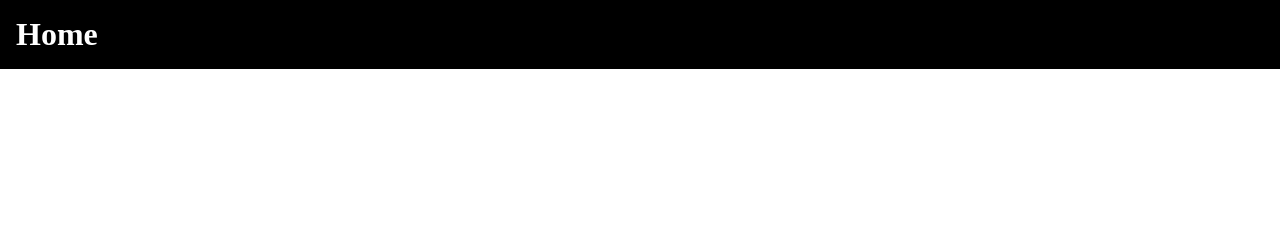
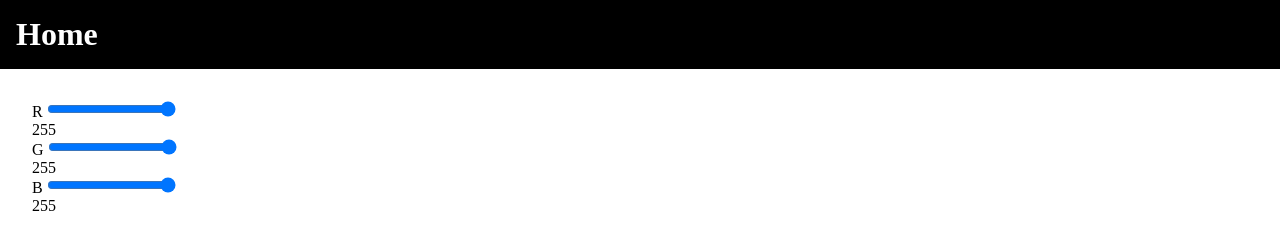
Before and after one commit to alex-ull/Enkel-JS, a plain HTML site: page Dag 5/task4.html in a window 1280 px wide. Drawn offline with Linux system fonts and the light colour scheme.

Commit message:
24.10.24 11:20

```diff
--- a/Dag 5/style.css
+++ b/Dag 5/style.css
@@ -3,6 +3,8 @@
     margin: 0;
 }
 header {
+    display: flex;
+    justify-content: flex-start;
     background-color: black;
     padding: 1rem;
 }
--- /dev/null
+++ b/Dag 5/t4.js
@@ -0,0 +1,18 @@
+function cv() {
+    let r = Number (document.getElementById("red").value);
+    let g = Number (document.getElementById("green").value);
+    let b = Number (document.getElementById("blue").value);
+
+    if (document.getElementById("red").value) {
+        document.getElementById("bgc").style.backgroundColor=`rgb(${r},${g},${b})`;
+        document.getElementById("dspr").innerHTML = r;
+    }
+    if (document.getElementById("green").value) {
+        document.getElementById("bgc").style.backgroundColor=`rgb(${r},${g},${b})`;
+        document.getElementById("dspg").innerHTML = g;
+    }
+    if (document.getElementById("blue").value) {
+        document.getElementById("bgc").style.backgroundColor=`rgb(${r},${g},${b})`;
+        document.getElementById("dspb").innerHTML = b;
+    }
+}
--- a/Dag 5/task4.html
+++ b/Dag 5/task4.html
@@ -5,10 +5,30 @@
     <meta name="viewport" content="width=device-width, initial-scale=1.0">
     <link rel="stylesheet" href="style.css">
     <title>Slider</title>
+    <style>
+        input {
+            cursor: pointer;
+        }
+        input:active {
+            cursor: grabbing;
+        }
+    </style>
 </head>
 <body>
     <header>
         <a href="index.html"><h1>Home</h1></a>
     </header>
+    <main id="bgc">
+        <label for="red">R</label>
+        <input type="range" id="red" min="0" max="255" value="255" oninput="cv()">
+        <p id="dspr">255</p>
+        <label for="green">G</label>
+        <input type="range" id="green" min="0" max="255" value="255" oninput="cv()">
+        <p id="dspg">255</p>
+        <label for="blue">B</label>
+        <input type="range" id="blue" min="0" max="255" value="255" oninput="cv()">
+        <p id="dspb">255</p>
+    </main>
+    <script src="t4.js"></script>
 </body>
 </html>
```
